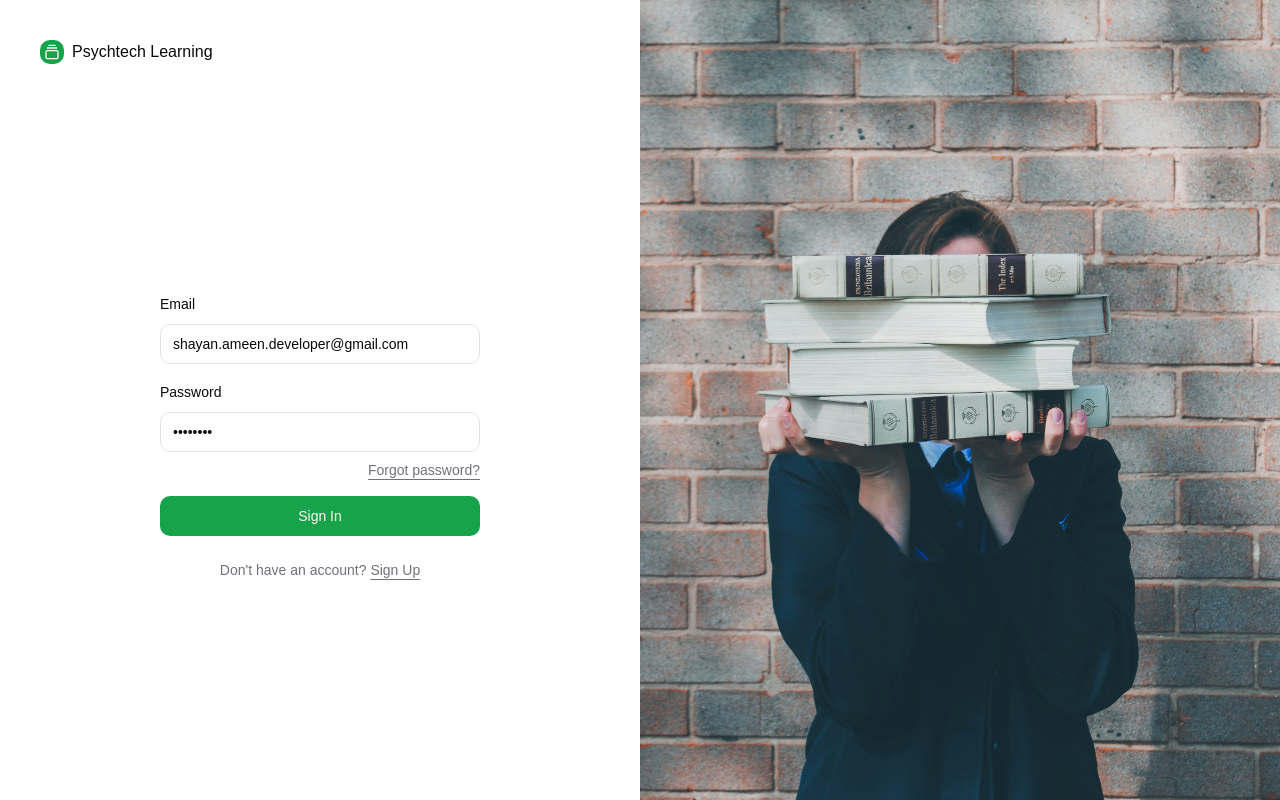
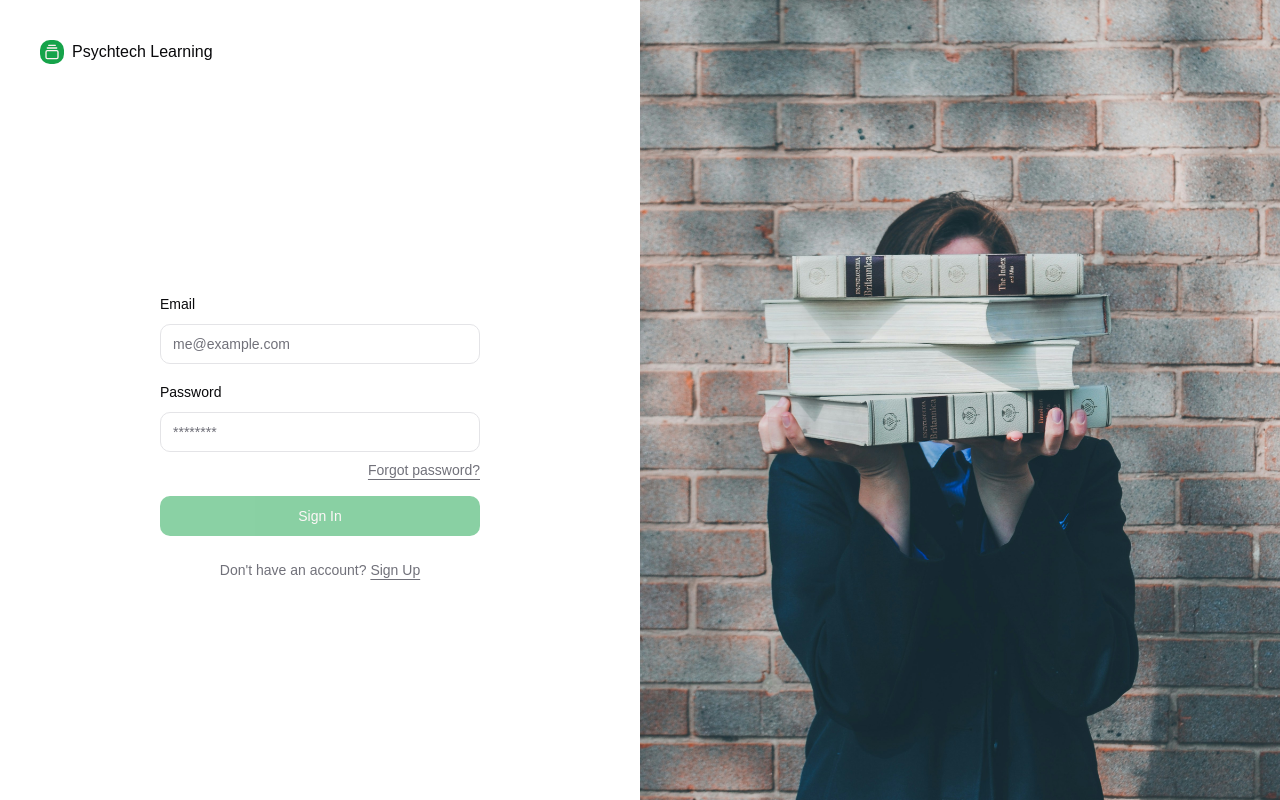
Before and after one commit to shayanameend/psychtechlearning, a Next.js app: page /auth/sign-in in a window 1280 px wide. Built offline with nearby package versions, Linux system fonts and the light colour scheme.

Commit message:
feat: clear default values in profile-related forms for improved user experience

```diff
--- a/src/components/forms/create-profile-form.tsx
+++ b/src/components/forms/create-profile-form.tsx
@@ -42,8 +42,8 @@ export function CreateProfileForm() {
   const form = useForm<zod.infer<typeof CreateProfileFormSchema>>({
     resolver: zodResolver(CreateProfileFormSchema),
     defaultValues: {
-      firstName: "Shayan",
-      lastName: "Ameen",
+      firstName: "",
+      lastName: "",
       isStudent: true,
       notify: true,
     },
--- a/src/components/forms/forgot-password-form.tsx
+++ b/src/components/forms/forgot-password-form.tsx
@@ -47,7 +47,7 @@ export function ForgotPasswordForm() {
   const form = useForm<zod.infer<typeof ForgotPasswordFormSchema>>({
     resolver: zodResolver(ForgotPasswordFormSchema),
     defaultValues: {
-      email: "shayan.ameen.developer@gmail.com",
+      email: "",
     },
   });
 
--- a/src/components/forms/signin-form.tsx
+++ b/src/components/forms/signin-form.tsx
@@ -59,8 +59,8 @@ export function SignInForm() {
   const form = useForm<zod.infer<typeof SignInFormSchema>>({
     resolver: zodResolver(SignInFormSchema),
     defaultValues: {
-      email: "shayan.ameen.developer@gmail.com",
-      password: "12345678",
+      email: "",
+      password: "",
     },
   });
 
--- a/src/components/forms/signup-form.tsx
+++ b/src/components/forms/signup-form.tsx
@@ -56,8 +56,8 @@ export function SignUpForm() {
   const form = useForm<zod.infer<typeof SignUpFormSchema>>({
     resolver: zodResolver(SignUpFormSchema),
     defaultValues: {
-      email: "shayan.ameen.developer@gmail.com",
-      password: "12345678",
+      email: "",
+      password: "",
     },
   });
 
--- a/src/components/forms/update-profile-form.tsx
+++ b/src/components/forms/update-profile-form.tsx
@@ -27,19 +27,18 @@ import { updateProfileSchema } from "~/validators/profile";
 
 const UpdateProfileFormSchema = updateProfileSchema;
 
-export function UpdateProfileForm() {
+export function UpdateProfileForm({
+  profile,
+}: {
+  profile: zod.infer<typeof UpdateProfileFormSchema>;
+}) {
   const router = useRouter();
 
   const { token } = useUserContext();
 
   const form = useForm<zod.infer<typeof UpdateProfileFormSchema>>({
     resolver: zodResolver(UpdateProfileFormSchema),
-    defaultValues: {
-      firstName: "Shayan",
-      lastName: "Ameen",
-      isStudent: true,
-      notify: true,
-    },
+    defaultValues: profile,
   });
 
   async function updateProfile({
```
